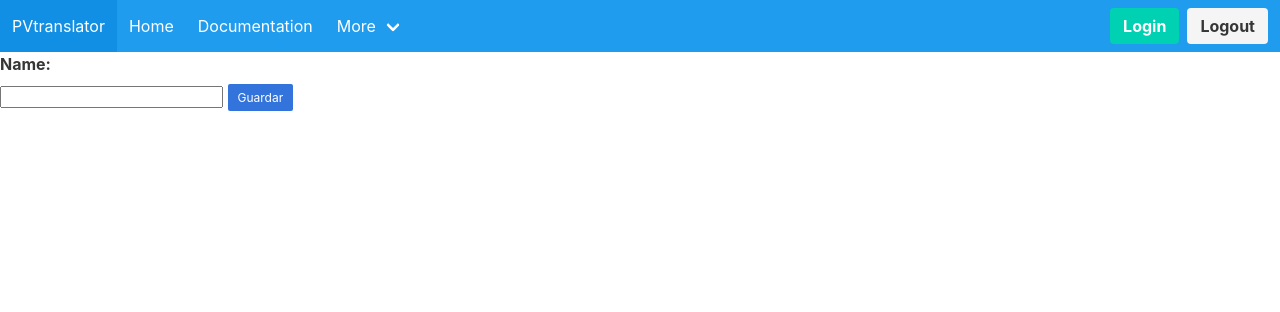
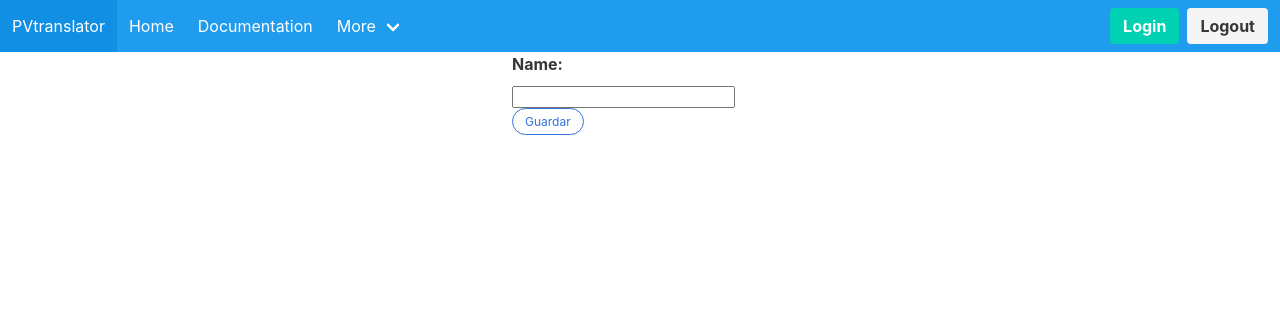
Before and after one commit to alvarogf97/AppEngnineProject, a Flask app: template pvtranslator/templates/edit_module.html in a window 1280 px wide. Shown: the top 312 px of the page. Run offline with Flask 2, Linux system fonts and the light colour scheme; the template is opened without the code that fills it, so the values that code supplies are empty; some libraries are stand-ins or nearby versions.

Commit message:
Arreglando la consistencia

```diff
--- a/pvtranslator/templates/edit_module.html
+++ b/pvtranslator/templates/edit_module.html
@@ -12,18 +12,17 @@
     {% block navbar %}
         {% include "navBar.html" %}
     {% endblock navbar %}
-
+    <div style="width: 20%; margin-left: auto; margin-right: auto;">
         <form action="{{ url_for('save_module') }}" method="post">
             <div class="field">
                 <label class="label">Name:</label>
                 <div class="control">
                      <input type="text" name="name" value="{{ module.name }}"/>
                      <input type="hidden" value="{{ module.key().name() }}" name="module_key">
-                <input class="button is-link is-small" type="submit" value="Guardar"/>
+                    <input class="button is-link is-small is-outlined is-rounded" type="submit" value="Guardar"/>
                 </div>
             </div>
-
-
         </form>
+    </div>
 </body>
 </html>
--- a/pvtranslator/templates/index.html
+++ b/pvtranslator/templates/index.html
@@ -10,7 +10,7 @@
     {% endblock navbar %}
 
     {% if user %}
-        <div style="margin-left: auto; margin-right: auto;">
+        <div style="width: 20%; margin-left: auto; margin-right: auto;">
             <form action="{{ url_for('create_module') }}" method="POST">
                 <div class="field">
                     <label class="label">Module Name</label>
```
Lines whose indentation alone changed are shown as unchanged.
